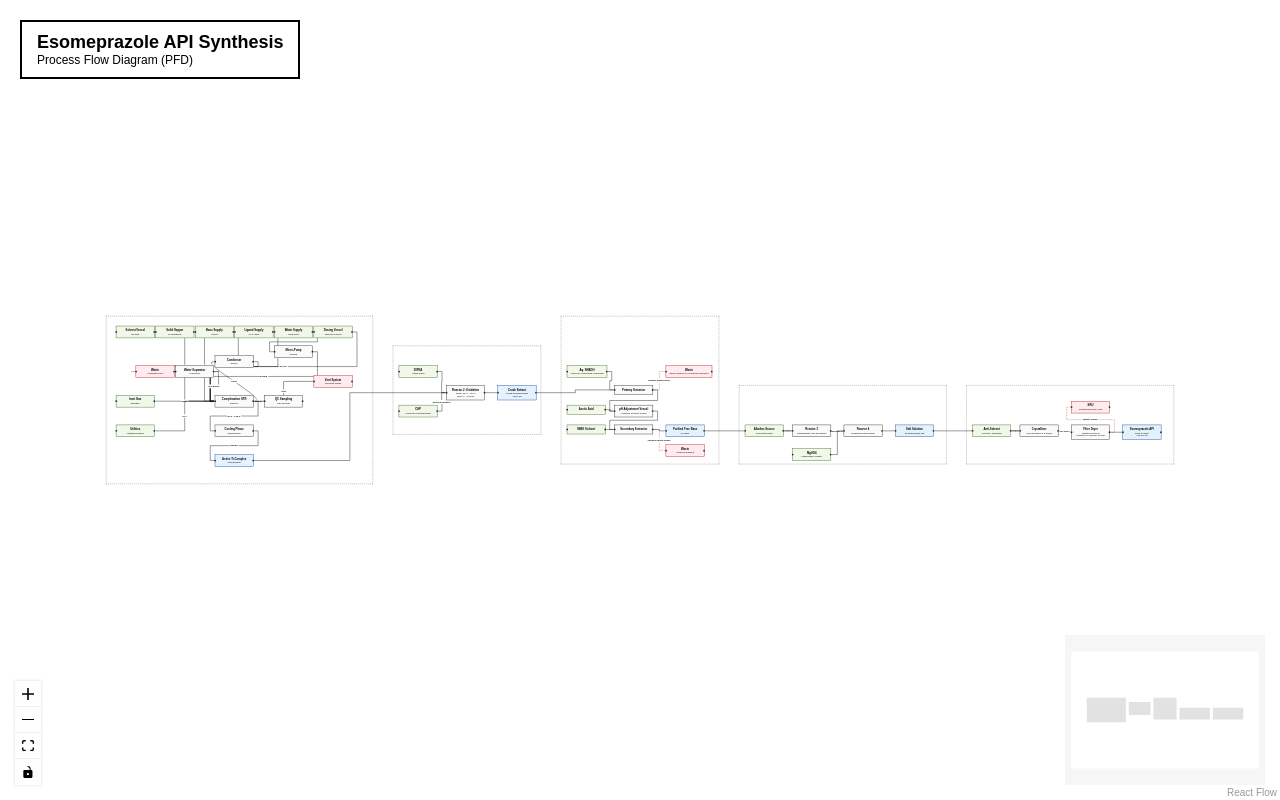
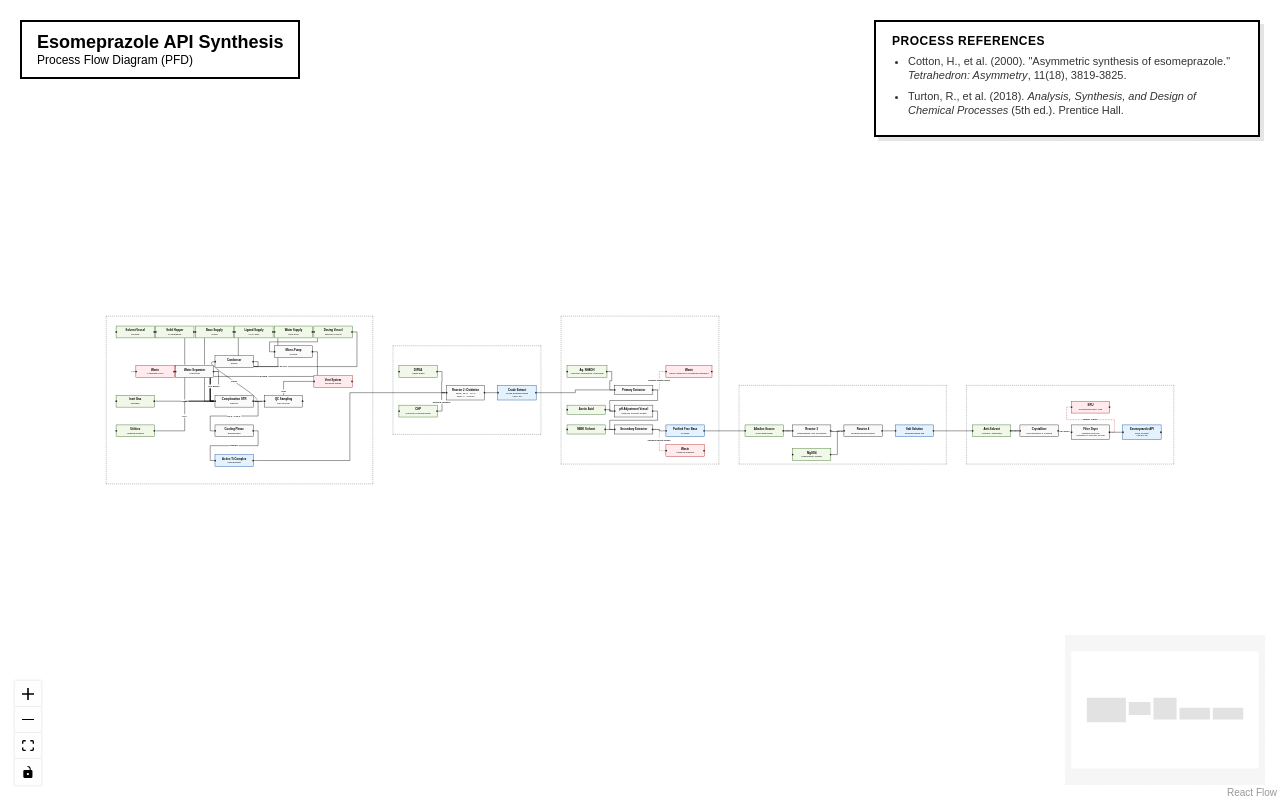
Before and after one commit to AAP16403/Project-PFD-Esomeprazole, a React (Vite) app: page / in a window 1280 px wide. Built offline with nearby package versions, Linux system fonts and the light colour scheme.

Commit message:
Add sources panel

```diff
--- a/src/App.jsx
+++ b/src/App.jsx
@@ -163,6 +163,13 @@ export default function App() {
         <h1>Esomeprazole API Synthesis</h1>
         <p>Process Flow Diagram (PFD)</p>
       </header>
+      <div className="sources-panel">
+        <strong>Process References</strong>
+        <ul>
+          <li>Cotton, H., et al. (2000). "Asymmetric synthesis of esomeprazole." <i>Tetrahedron: Asymmetry</i>, 11(18), 3819-3825.</li>
+          <li>Turton, R., et al. (2018). <i>Analysis, Synthesis, and Design of Chemical Processes</i> (5th ed.). Prentice Hall.</li>
+        </ul>
+      </div>
       <ReactFlow
         nodes={nodes}
         edges={edges}
--- a/src/index.css
+++ b/src/index.css
@@ -163,3 +163,37 @@ header p {
   border-style: solid;
   border-color: #333333 transparent transparent transparent;
 }
+
+.sources-panel {
+  position: absolute;
+  top: 20px;
+  right: 20px;
+  z-index: 10;
+  background: rgba(255, 255, 255, 0.95);
+  padding: 12px 16px;
+  border: 2px solid #000000;
+  border-radius: 0;
+  max-width: 350px;
+  font-size: 11px;
+  box-shadow: 4px 4px 0px rgba(0,0,0,0.1);
+}
+
+.sources-panel strong {
+  display: block;
+  margin-bottom: 6px;
+  font-size: 12px;
+  color: #000;
+  text-transform: uppercase;
+  letter-spacing: 0.5px;
+}
+
+.sources-panel ul {
+  margin: 0;
+  padding-left: 16px;
+  color: #333;
+}
+
+.sources-panel li {
+  margin-bottom: 6px;
+  line-height: 1.3;
+}
```
